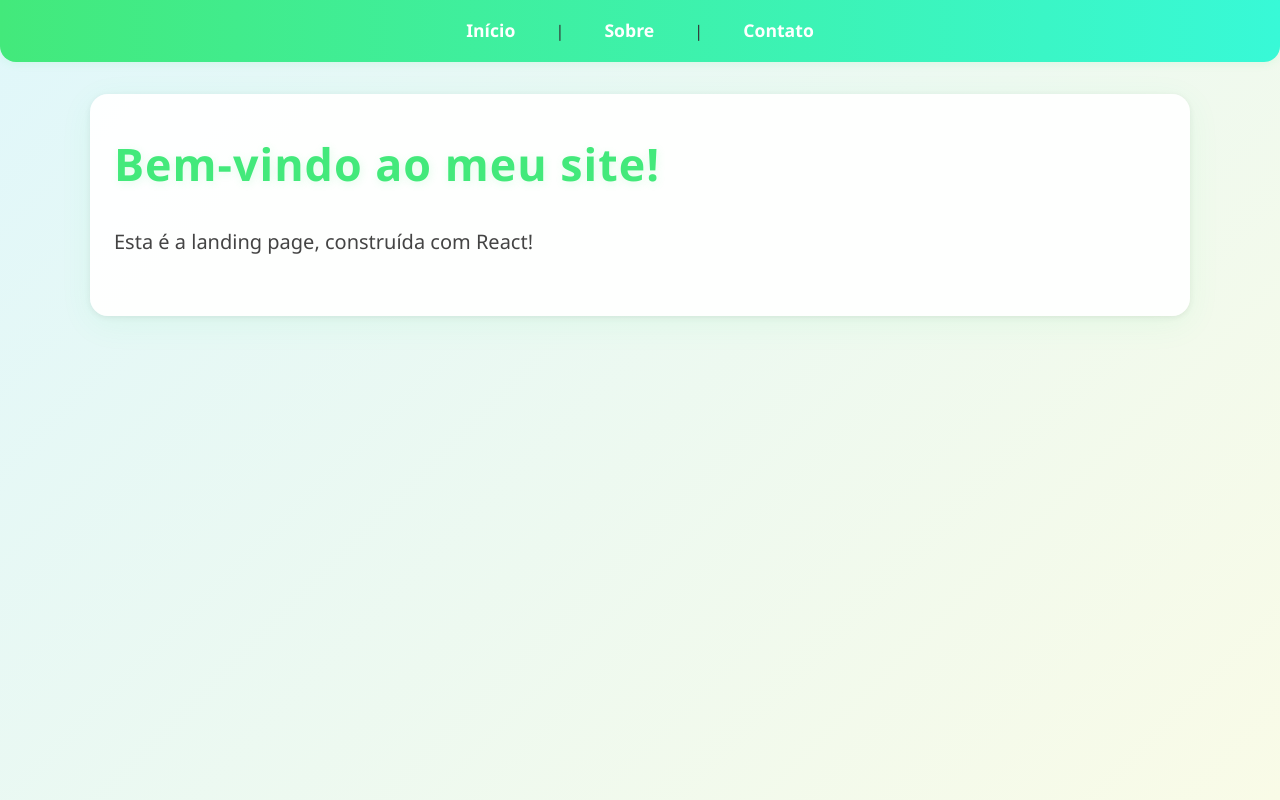
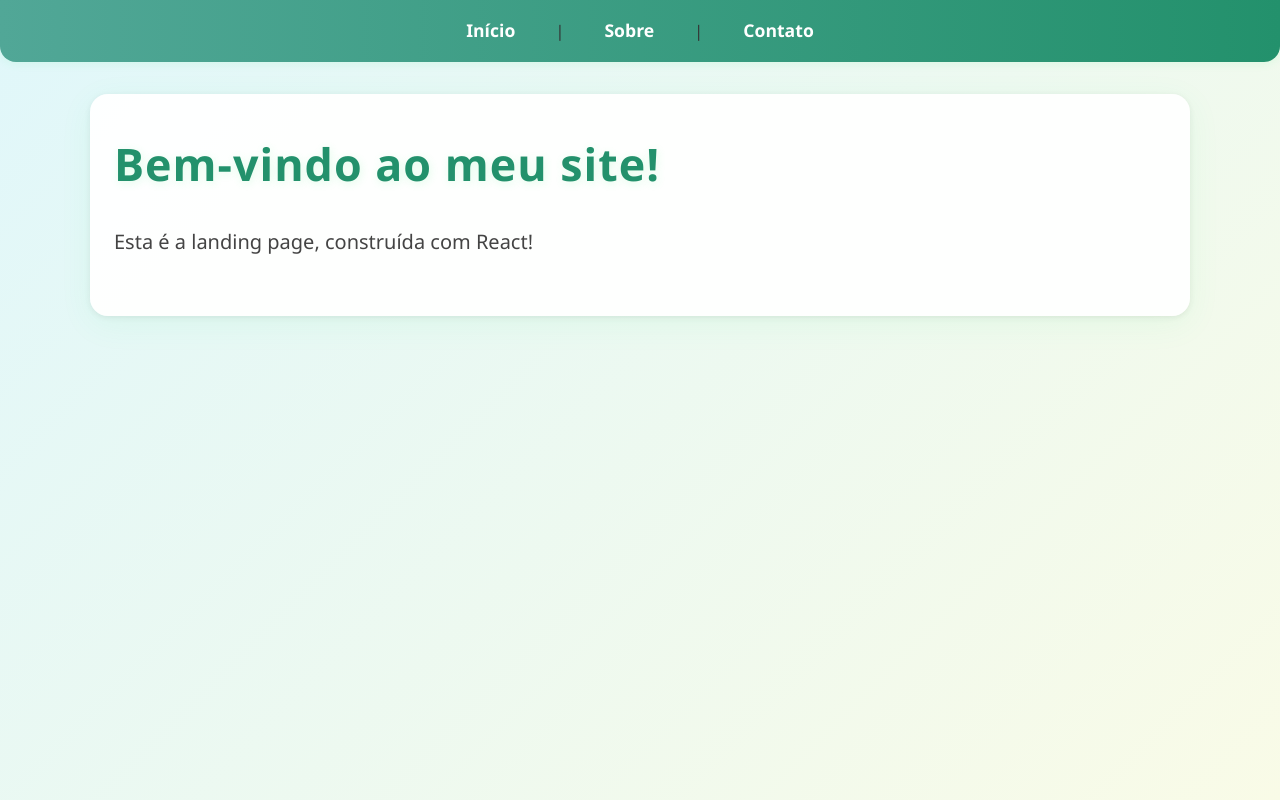
Before and after one commit to Jmigliatti/myProfile, a React (Create React App) app: page / in a window 1280 px wide. Built offline with nearby package versions, Linux system fonts and the light colour scheme.

Commit message:
adicionando multiplas paginas

```diff
--- a/package.json
+++ b/package.json
@@ -40,5 +40,10 @@
       "last 1 firefox version",
       "last 1 safari version"
     ]
+  },
+  "devDependencies": {
+    "autoprefixer": "^10.4.21",
+    "postcss": "^8.5.3",
+    "tailwindcss": "^4.1.6"
   }
 }
--- a/src/assets/styles.css
+++ b/src/assets/styles.css
@@ -16,7 +16,7 @@ body {
 
 /* Estilo para navegação */
 nav {
-  background: linear-gradient(90deg, #43e97b 0%, #38f9d7 100%);
+  background: linear-gradient(90deg, #51a797 0%, #23916c 100%);
   padding: 1.2rem 0;
   text-align: center;
   box-shadow: 0 2px 8px rgba(67, 233, 123, 0.1);
@@ -54,7 +54,7 @@ nav a:hover {
 
 /* Títulos das páginas */
 h1 {
-  color: #43e97b;
+  color: #23916c;
   font-size: 2.8rem;
   margin-bottom: 22px;
   text-shadow: 1px 2px 8px rgba(67, 233, 123, 0.15);
@@ -71,8 +71,8 @@ p {
 
 /* Botões genéricos */
 button, .btn {
-  background: linear-gradient(90deg, #43e97b 0%, #38f9d7 100%);
-  color: white;
+  background: linear-gradient(90deg, #51a797 0%, #23916c 100%);
+  color: rgb(177, 177, 177);
   border: none;
   padding: 12px 28px;
   border-radius: 8px;
@@ -85,7 +85,7 @@ button, .btn {
 }
 
 button:hover, .btn:hover {
-  background: linear-gradient(90deg, #38f9d7 0%, #43e97b 100%);
+  background: linear-gradient(90deg, #51a797 0%, #23916c 100%);
   box-shadow: 0 4px 16px rgba(67, 233, 123, 0.18);
 }
 
```
Also changed, not shown: 1 other file (tests, documents, lock files or other folders).
